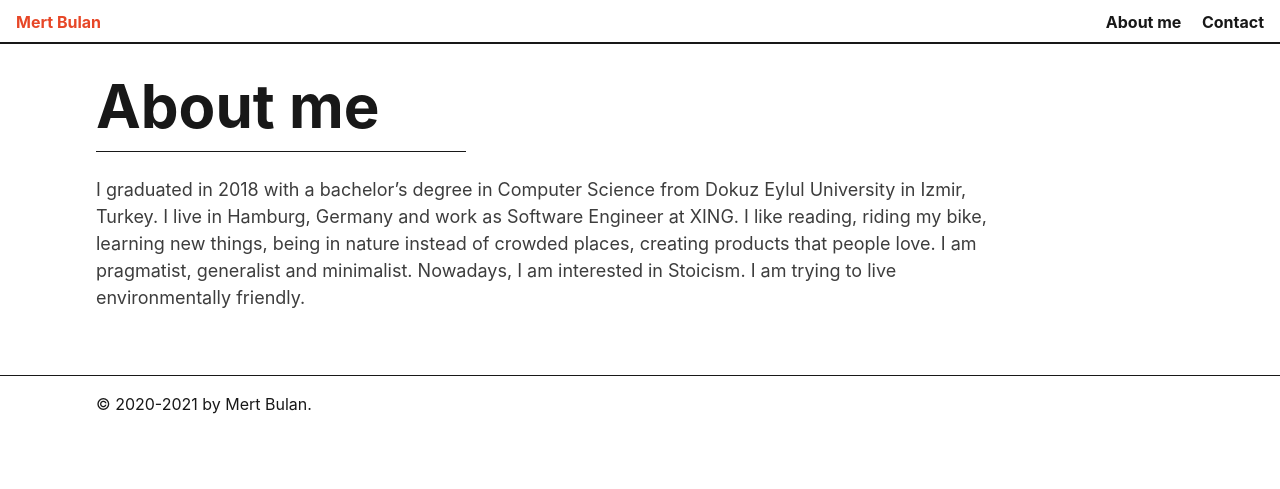
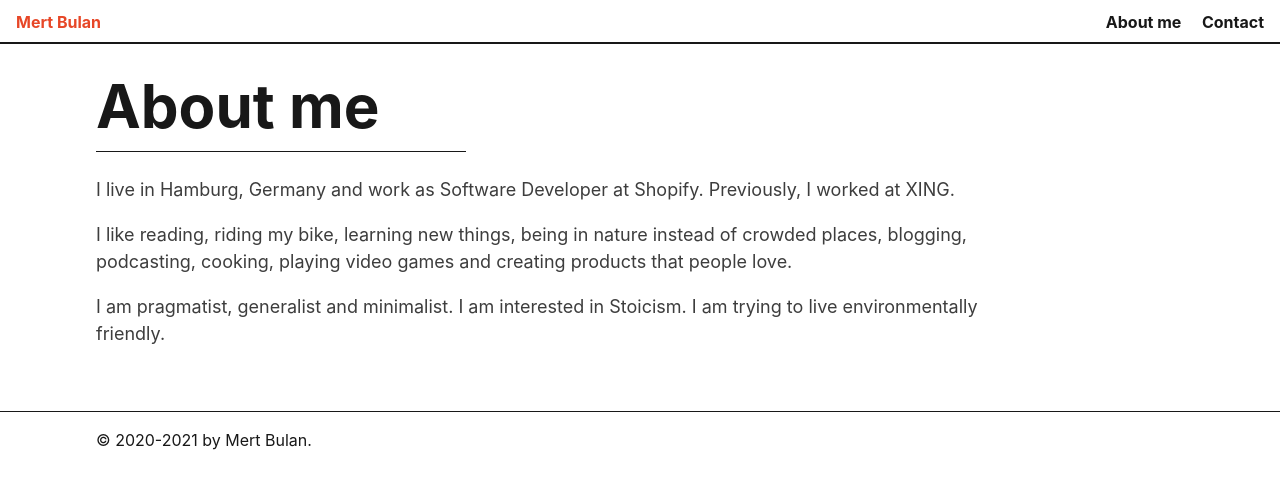
Before and after one commit to mertbulan/mertbulan.github.io, a Jekyll site: the page built from about-me.md, in a window 1280 px wide. Shown: the top 489 px of the page. Built offline with Jekyll 4.4.1, drawn with Linux system fonts in a browser that asks for light colours.

Commit message:
update about me

```diff
--- a/about-me.md
+++ b/about-me.md
@@ -3,4 +3,9 @@ title: About me
 layout: page
 ---
 
-I graduated in 2018 with a bachelor’s degree in Computer Science from Dokuz Eylul University in Izmir, Turkey. I live in Hamburg, Germany and work as Software Engineer at XING. I like reading, riding my bike, learning new things, being in nature instead of crowded places, creating products that people love. I am pragmatist, generalist and minimalist. Nowadays, I am interested in Stoicism. I am trying to live environmentally friendly.
+I live in Hamburg, Germany and work as Software Developer at Shopify. Previously, I worked at XING.
+
+I like reading, riding my bike, learning new things, being in nature instead of crowded places, blogging, podcasting, cooking, playing video games and creating products that people love.
+
+
+I am pragmatist, generalist and minimalist. I am interested in Stoicism. I am trying to live environmentally friendly.
```
